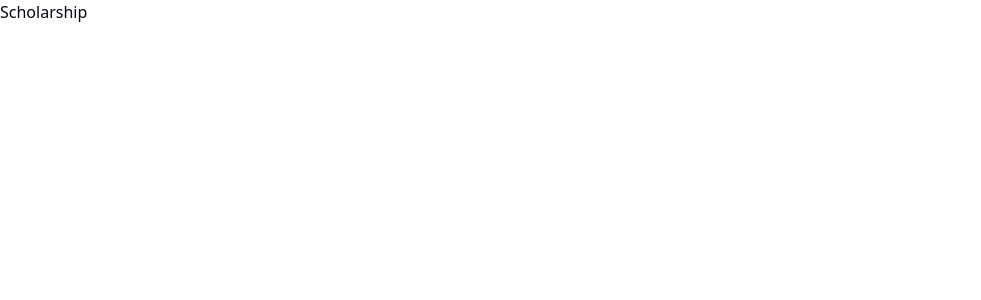
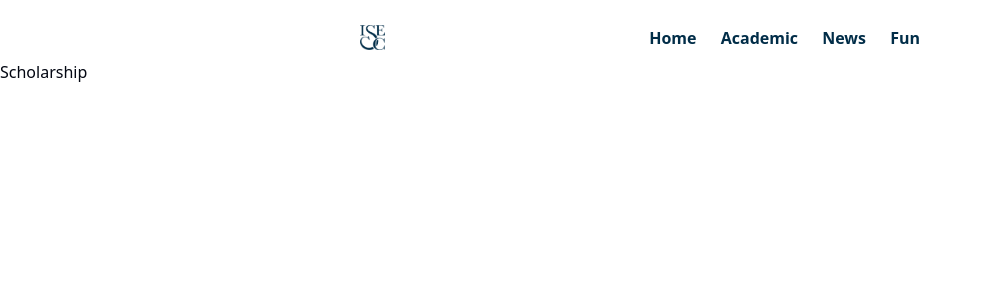
Before and after one commit to IT-ISESC/ISESC-Website, a SvelteKit app: page /academic in a window 1280 px wide. Shown: the top 300 px of the page, without its empty margins (0-981 px from the left). Built offline with nearby package versions, Linux system fonts and the light colour scheme.

Commit message:
modified:   package.json 	modified:   src/app.css 	renamed:    src/lib/components/navbar.svelte -> src/lib/components/ui/navbar.svelte 	modified:   src/routes/+layout.svelte 	modified:   src/routes/+page.svelte

```diff
--- a/package.json
+++ b/package.json
@@ -16,14 +16,14 @@
 		"@sveltejs/kit": "^2.0.0",
 		"@sveltejs/vite-plugin-svelte": "^3.0.0",
 		"@tailwindcss/typography": "^0.5.13",
-		"autoprefixer": "^10.4.19",
-		"postcss": "^8.4.38",
+		"autoprefixer": "^10.4.20",
+		"postcss": "^8.4.41",
 		"prettier": "^3.1.1",
 		"prettier-plugin-svelte": "^3.1.2",
 		"prettier-plugin-tailwindcss": "^0.6.4",
 		"svelte": "^5.0.0-next.1",
 		"svelte-check": "^3.6.0",
-		"tailwindcss": "^3.4.4",
+		"tailwindcss": "^3.4.10",
 		"typescript": "^5.0.0",
 		"vite": "^5.0.3"
 	},
--- a/src/app.css
+++ b/src/app.css
@@ -20,10 +20,15 @@
     --input: 220 13% 91%;
 
     --primary: 220.9 39.3% 11%;
-    --primary-foreground: 210 20% 98%;
+    --primary-blue: 203 97% 14%;
+    --primary-red: 359 100% 23%;
 
     --secondary: 220 14.3% 95.9%;
-    --secondary-foreground: 220.9 39.3% 11%;
+    --secondary-blue: 199 54% 37%;
+    --secondary-red: 357 68% 45%;
+    --secondary-light-blue: 206 40% 56%;
+
+    --cream: 43 57% 88%;
 
     --accent: 220 14.3% 95.9%;
     --accent-foreground: 220.9 39.3% 11%;
--- a/src/routes/+layout.svelte
+++ b/src/routes/+layout.svelte
@@ -1,5 +1,14 @@
 <script>
 	import '../app.css';
+	import Navbar from '$lib/components/ui/navbar.svelte';
+	export let title = 'ISESC';
+	let favicon = '/default-favicon.ico';
 </script>
 
+<svelte:head>
+	<title>{title}</title>
+	<link rel="icon" href={favicon} />
+</svelte:head>
+
+<Navbar />
 <slot></slot>
--- a/src/routes/+page.svelte
+++ b/src/routes/+page.svelte
@@ -1,2 +1,7 @@
-<h1>Welcome to SvelteKit</h1>
-<p>Visit <a href="https://kit.svelte.dev">kit.svelte.dev</a> to read the documentation</p>
+<script>
+
+</script>
+
+<div class="flex items-center justify-center mt-10">
+    <h1 class="text-3xl font-bold text-primary-blue ">Academic System</h1>
+</div>
```
Also changed, not shown: src/lib/components/ui/navbar.svelte (renamed from src/lib/components/navbar.svelte), 1 other file (tests, documents, lock files or other folders).
